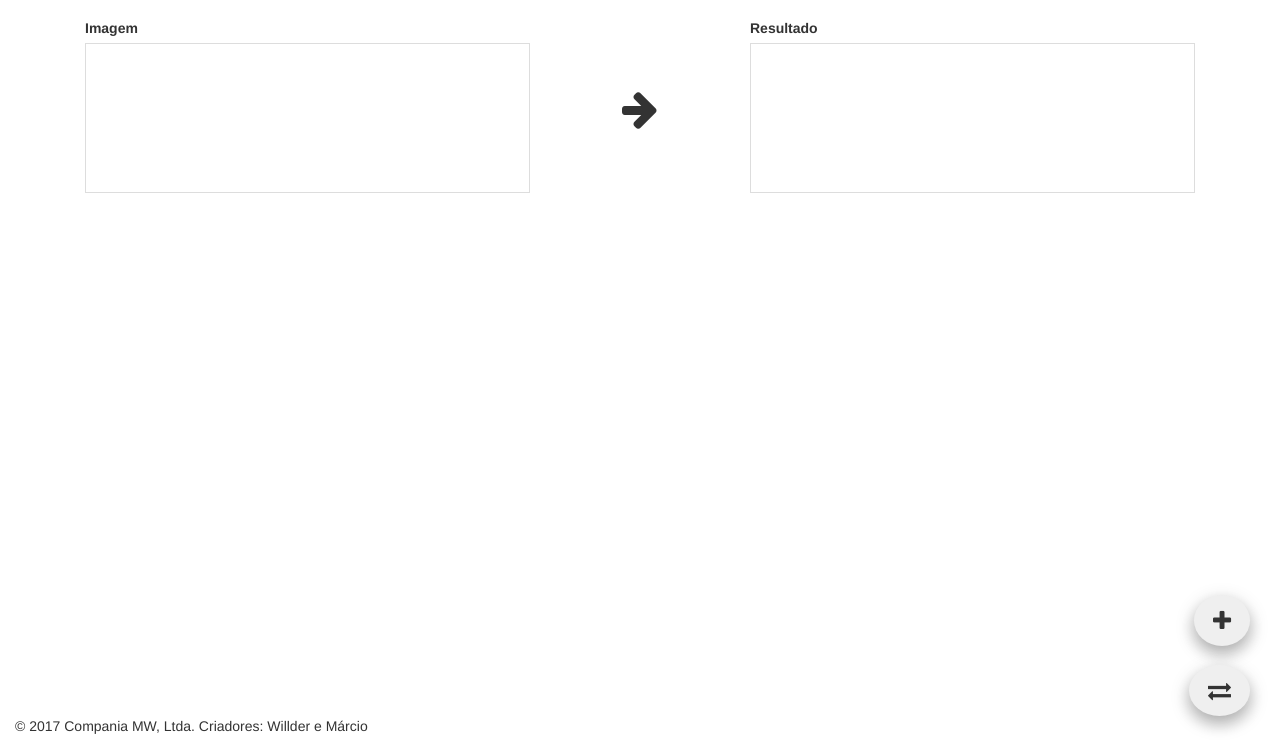
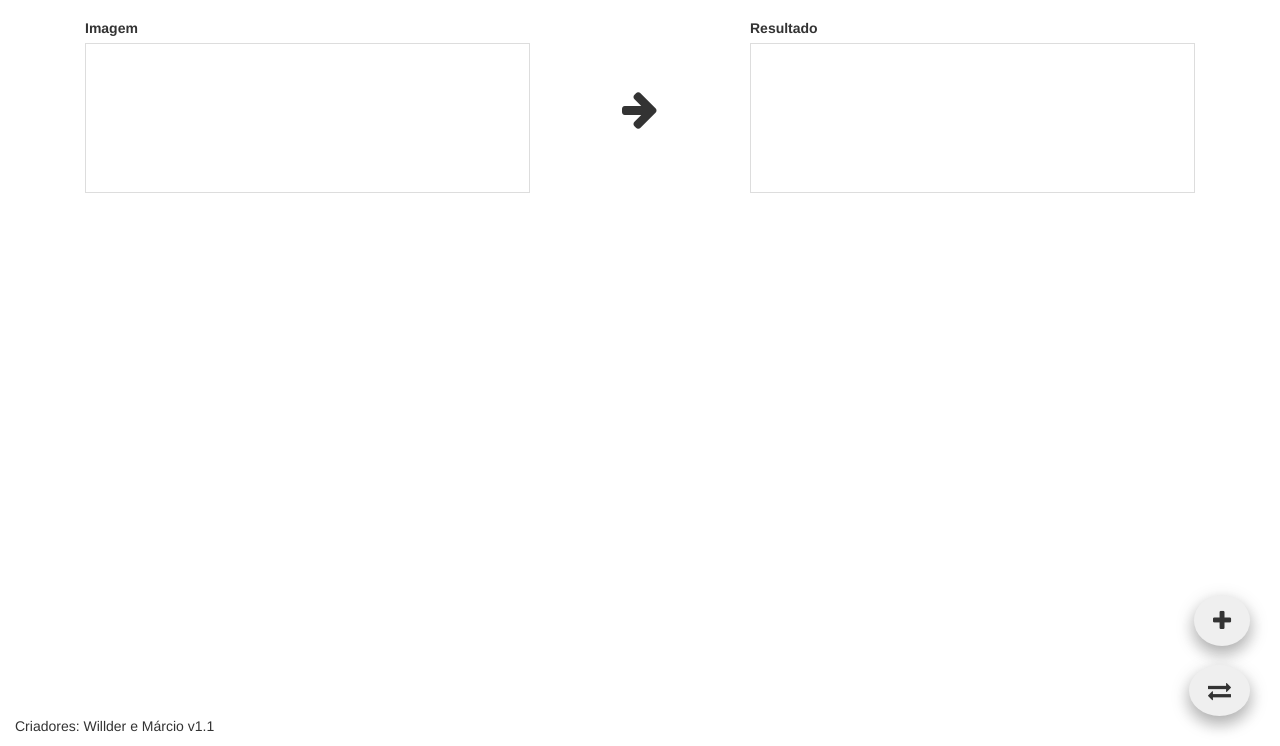
Before and after one commit to willderazevedo/Leitor-OCR, a plain HTML site: page index.html in a window 1280 px wide. Shown: the part 54-800 px from the top of the page. Drawn offline with Linux system fonts and the light colour scheme.

Commit message:
Update index.html

```diff
--- a/index.html
+++ b/index.html
@@ -68,7 +68,7 @@
         </main>
         <footer class="footer">
             <div class="container">
-                <p>© 2017 Compania MW, Ltda. Criadores: Willder e Márcio</p>
+                <p>Criadores: Willder e Márcio v1.1</p>
             </div>
         </footer>
         <script src='https://cdn.rawgit.com/naptha/tesseract.js/1.0.10/dist/tesseract.js'></script>
```
